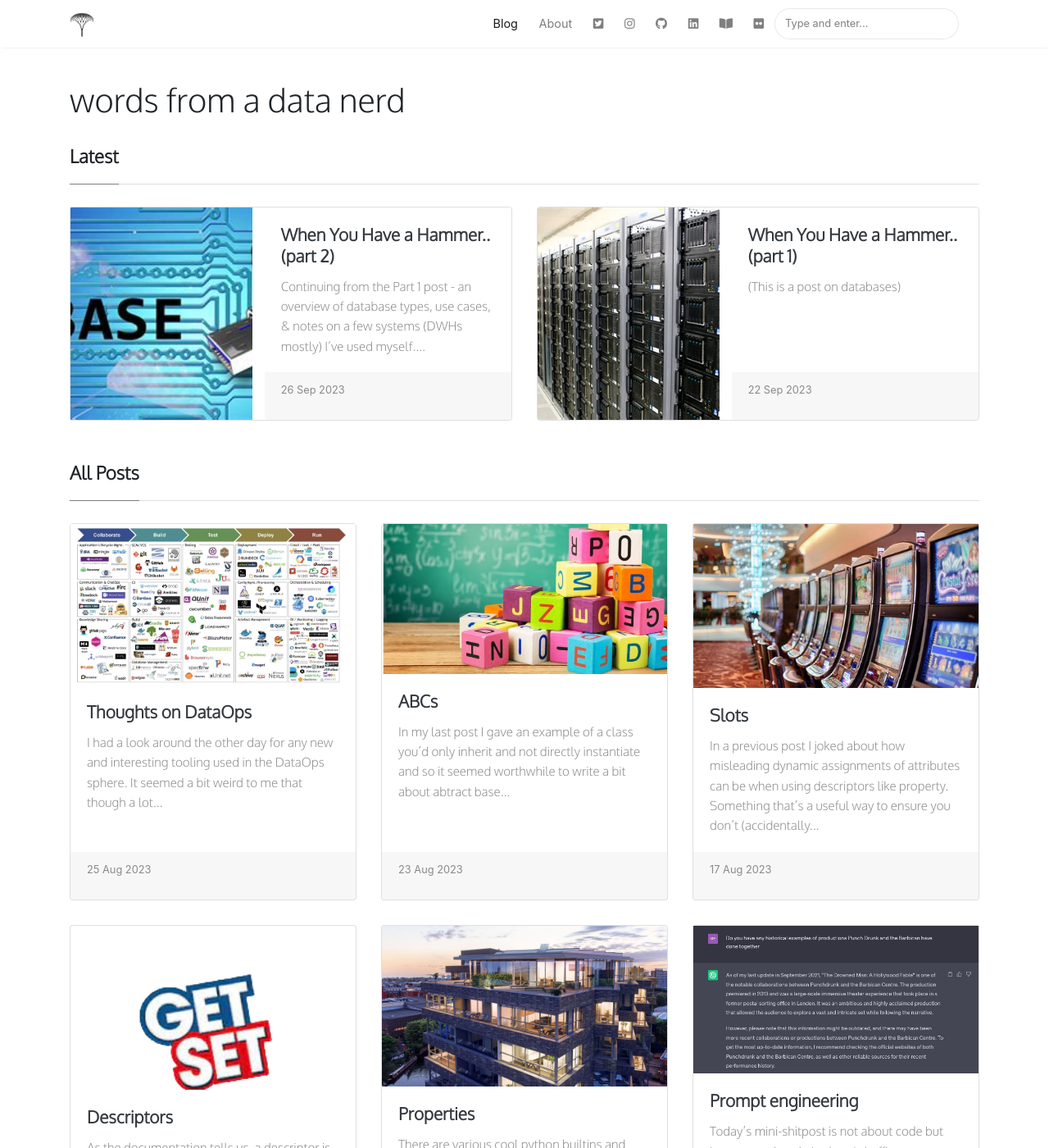
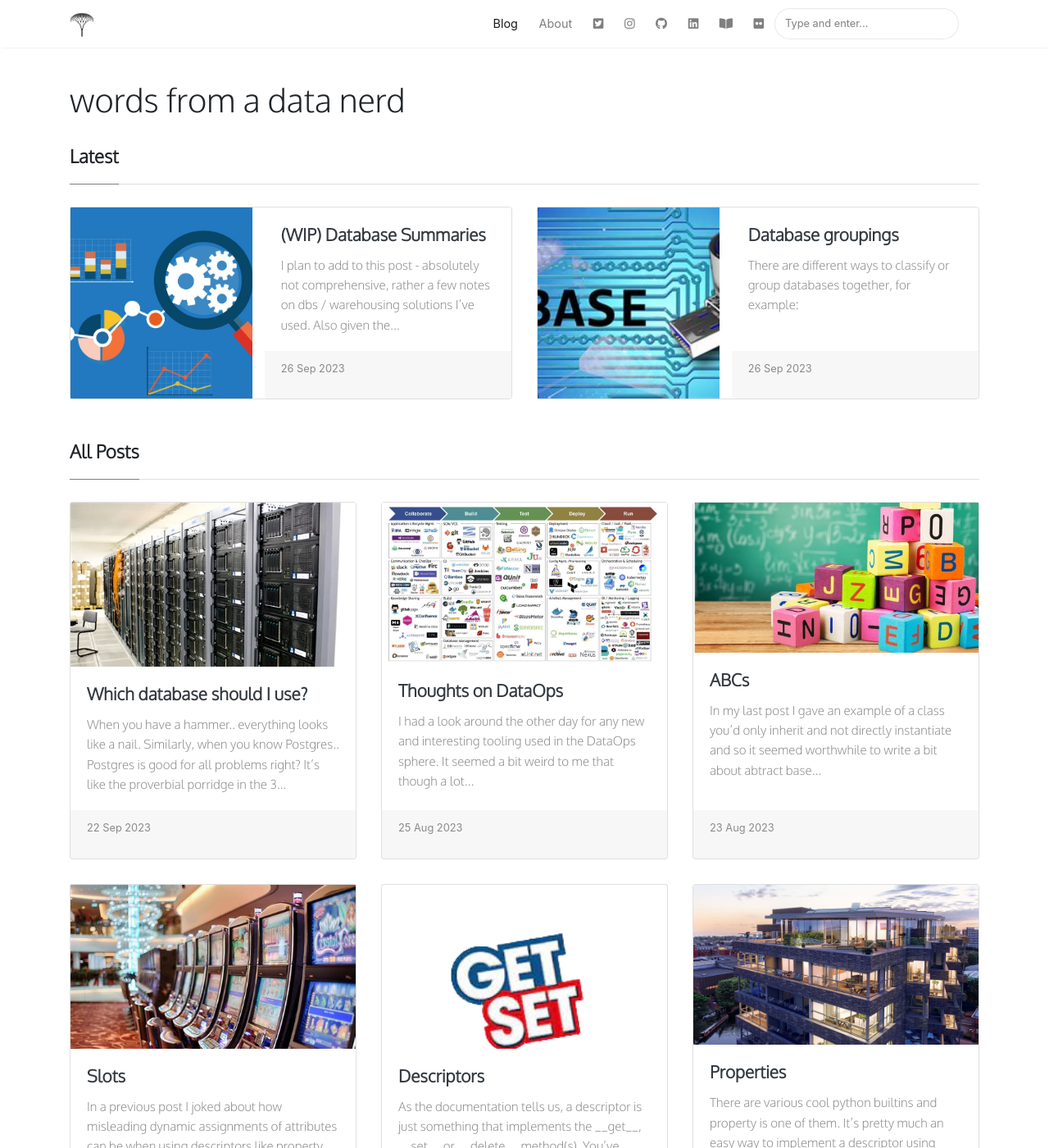
Before and after one commit to bolyche/bolyche.github.io, a Jekyll site: the page built from index.html, in a window 1280 px wide and 1400 px high. Shown: the whole window at 82% size. Built offline with Jekyll 4.4.1, drawn with Linux system fonts in a browser that asks for light colours; nearby versions of some CDN libraries; the list of posts is cut into pages by our own code; some of the changed lines change nothing that is shown; some of the changed text lies outside the part shown.

Commit message:
Update db post and split (#33)
* rename db posts and split 2->3

```diff
--- a/_posts/2023-09-22-When-You-Have-a-Hammer.md
+++ b/_posts/2023-09-22-Which-database-to-use.md
@@ -1,16 +1,14 @@
 ---
 layout: post
 date: 2023-09-22
-title: "When You Have a Hammer..(part 1)"
+title: "Which database should I use?"
 categories: [ shitpost, programming ]
 tags:
 description: "Choosing your database"
-featured: true
-hidden: true
+featured: false
+hidden: false
 image: assets/images/servers.jpg
 ---
-
-## (This is a post on databases)
 
 When you have a hammer.. everything looks like a nail. Similarly, when you know Postgres.. Postgres is good for all problems right? It's like the proverbial porridge in the 3 Bears childrens story. Not too hot, not too cold. Open source, scales well, many integrations, well maintained... What more could you possibly need?
 
--- /dev/null
+++ b/_posts/2023-09-26-Database-groupings.md
@@ -0,0 +1,63 @@
+---
+layout: post
+date: 2023-09-26
+title: "Database groupings"
+categories: [ shitpost, programming ]
+tags:
+description: "Choosing your database"
+featured: true
+hidden: true
+image: assets/images/dbs.jpg
+---
+
+There are different ways to classify or group databases together, for example:
+
+<style>
+table, th, td {
+   border: 2px solid white;
+   background-color: #a5a5a5a8;
+}
+</style>
+
+| Grouping | Types | Description |
+|----------|-------|-------------|
+| Processing Type | OLAP, OLTP, OLEP | Databases are optimised generally for specific types of workloads, as such this is one of the most important considerations |
+| Hosting | On Prem or Cloud | You might already have your backend or data with a particular cloud provider or hosting yourself on your local servers. Not all solutions are available everywhere - AWS for example has it's own databases for which it's optimised |
+| DB type | Relational no NoSQL (not only SQL) | This isn't an easy question because NoSQL holds a vast variety of databases to choose from
+
+<br>
+But these groupings don't necessarily tell us much.
+
+We might know that we need an OLTP database but the options are from there remain numerous. The same goes for cloud provider and NoSQL vs SQL.
+
+When you try to answer this question online often you'll get the "SQL vs NoSQL debate". To me, this feels like a slightly outdated way to consider databases.
+
+These days there is a wide and interesting variety of databases out there which can actually be _optimised_ for certain use cases - and that is very exciting.
+
+---------------
+
+### Database Types
+
+Some popular types include:
+
+| Database | Use case | Examples | Notes |
+|:---------|:---------|:---------|:------|
+| Relational | eCommerce, financial transactions, CRMs, PRMs | MariaDB, PostgreSQL, SQLite, Redshift, MySQL | Generally a great solution for applications generating structured, relational data |
+| Key-value | Caching (cookies), catalogs, gaming scoring, session management, ecommerce systems | DynamoDB, Redis, Memcached | Very lightweight, great for in-memory storage in sites on apps |
+| Document | Formats like JSON/BSON/XML, used for rapid development, content management, user profiles | MongoDB | Data queried together is often stored in the same document. Highly flexible, fast filtering of documents based on attributes, easy to change documents |
+| Column family | Network traffic analysis, large scale scientific data, search, wide scale trade management | Cassandra, BigTable | Good for big data distributed applications that require many concurrent writes & can tolerate short inconsistency |
+| Graph | Social networks, network management, product and service recommendations, fraud detection | Neo4J, Neptune, OrientDB | Establishes relationships between entities using nodes, edges and properties - Useful when you want to establish relationships between different users or systems, which in a traditional database would require many joins |
+| Time series | IoT, weather monitoring stations, Industrial telemetry, application logging or system performance | Prometheus, TimescaleDB | Heavily write-oriented for historical data keeping |
+| NewSQL | Similar to Relational but where horizontal scalability is required | CockroachDB, Couchbase | Typically CP (out of CAP), losing availability. Less flexible than popular relational dbs |
+
+<br>
+From the above, it becomes a bit simpler to make some small generalisation. For example:
+
+- Do you have absolutely ridiculous amounts of incremental timestamp data to record? -> Yes? -> Maybe a time series db is your friend
+- Do you frequently query the relationship between multiple independent entities? -> Yes? -> Maybe a nice graph DB? (Perhaps overlaid over a DB to process large volumes?)
+- Do you not know the structure of your data and need to rapidly prototype, but want to be able to parse and access all the key-values quickly? -> Yes? -> Okay so maybe a document DB?
+- Have you scaled past your PostgreSQL instance and desperately need horizontal scaling? -> Yes? -> Migrating to NewSQL might not be too bad
+- Do you need something to keep your web data for eCommerce basket flows? -> Yes? -> A beautiful key-value db for you then good Sir
+- How about a massive amount of concurrent writes are required for your worldwide shipping management? -> Sounds bad? -> It'll probably be okay with a nice column db
+
+I joke only a little here, because obviously the solution is not .. well, obvious. You'll likely find you need multiple solutions also to meet your business need.
--- /dev/null
+++ b/_posts/2023-09-26-WIP-DB-summaries.md
@@ -0,0 +1,76 @@
+---
+layout: post
+date: 2023-09-26
+title: "(WIP) Database Summaries"
+categories: [ shitpost, programming ]
+tags:
+description: "Database summaries / cheatsheet"
+featured: true
+hidden: true
+image: assets/images/db_summaries.jpg
+---
+
+I plan to add to this post - absolutely not comprehensive, rather a few notes on dbs / warehousing solutions I've used.
+Also given the pace of deleveopment at places like Snowflake, there's a distinct risk this page will be rapidly out of date 😂
+
+**Snowflake**
+
+- Snowflake is a data warehousing solution with a very pleasing UI
+- It can sit over different cloud providers
+- Separate storage and compute
+- Warehouse (compute) management can be problematic to understand query loading, but warehouse auto-timeouts are effective
+- Rich SQL, though no support (still?) for regex lookarounds or dynamic SQL
+- Can enable row, table, schema, db level security with hierarchical roles
+- Can use table constraints though these are largely for indicative purposes
+- Can use snowpipe + streams and tasks for data streams, though there is also the new Snowflake Streaming, enabling direct streaming into the DWH from sources such as Kafka
+- Time Travel & FailSafe allow for checking or restoring historical data at the time it was queried
+- Functions can be written in a few languages (python, javascript) and are easy to utilise, as are stored procedures; Unfortunately no triggers (when I last checked)
+- Dyanmic data masking to protect PII data is now a feature, but no clear integrations to auto-recognise problematic columns
+- Great python / snowpark features for data science
+
+
+**BigQuery**
+
+- Google Cloud Platform data warehousing solution
+- Optimal for OLAP on a larger scale
+- Optimised for denormalised or nested datasets
+- Works well on wide data; also well with long data which can be sharded or partitioned if needed (with auto-sharding on date possible)
+- Slow for joins and when using multiple tables
+- Inserts / deletes will operate on a similar timeframe for a few rows vs a few thousand
+- Can stream insert data via streaming API or use batching to speed up ingests
+- Caches query results
+- Fully managed service; storage and compute scale well without interference
+- Great integrations with services like Firebase, Google Analytics, Looker, Dataproc, Tableau
+- Exists in the GCP space of numerous integration connectors (Kafka, CouchDB, Redis, Redshift, etc)
+- Costing can be more tricky than in other systems
+
+
+**Redshift**
+
+- Amazon Web Services column oriented data warehousing solution
+- Can hold up to 16 PB of data on a cluster
+- Redshift spectrum allows simultaneous querying of structured and semistructured s3 data without loading directly into the cluster; equally data can be quickly loaded from DynamoDB or EMR
+- Downside of Spectrum is that it charges per scanned byte
+- Slower JDBC loads from other sources
+- Not really optimised for real-time; (can ingest streaming data via Kinesis and use materialised views which update); better for batching and hot/cold stores
+- Table Sort and Dist keys should be optimised (not automatically managed) which can be both a plus and a minus as engineers will need to know how the data will be used
+- Analyse and Explain commands can be extremely helpful for understanding the query performance, query plan and to plan the query queue; but the workload management (WLM) can be difficult
+- Problematic re concurrant usage; multitenancy access may limit the system, serialisation errors can be a problem
+- No checks for primary key constraints (when I used it)
+- Automatic re-sorting of table rows and reclaiming of space (vacuuming) is a plus
+- Materialised views appear to refresh on auto-vaccuuming which increases cost - is a minus
+- Dynamic data masking to protect PII data
+- Potential to integrate with AWS tooling to e.g. use Amazon Comprehend to recognise PII columns
+
+
+**Elasticsearch**
+
+- Distributed near-realtime JSON document search - can act as a NoSQL db but lacks distributed transactions
+- Shards can be replicable, with each node in a cluster able to host multiple shards whilst coordinating operations
+- Automatic rebalancing and rerouting is a plus, as is the effectiveness of their indexes
+- Kibana (often used with) effectively visualises the data
+- Multiple APIs available in difference languages such as PHP, Ruby, python
+- Can have problematic cluster restructuring or upgrading; equally large data volumes may need to be archived.. and restoring such indexes is a tricky procedure
+- Not easy to restucture or change your index
+- Not suited to relational data that will require joins between documents
+- Further info: [this is a good (though maybe old) link on it](https://www.datadoghq.com/blog/monitor-elasticsearch-performance-metrics/)
--- a/_posts/2023-09-26-When-You-Have-A-Hammer-2.md
+++ /dev/null
@@ -1,136 +0,0 @@
----
-layout: post
-date: 2023-09-26
-title: "When You Have a Hammer..(part 2)"
-categories: [ shitpost, programming ]
-tags:
-description: "Choosing your database"
-featured: true
-hidden: true
-image: assets/images/dbs.jpg
----
-
-Continuing from the Part 1 post - an overview of database types, use cases, & notes on a few systems (DWHs mostly) I've used myself.
-
-### Grouping Databases
-
-There are different ways to classify or group databases together, for example:
-
-<style>
-table, th, td {
-   border: 2px solid white;
-   background-color: #a5a5a5a8;
-}
-</style>
-
-| Grouping | Types | Description |
-|----------|-------|-------------|
-| Processing Type | OLAP, OLTP, OLEP | Databases are optimised generally for specific types of workloads, as such this is one of the most important considerations |
-| Hosting | On Prem or Cloud | You might already have your backend or data with a particular cloud provider or hosting yourself on your local servers. Not all solutions are available everywhere - AWS for example has it's own databases for which it's optimised |
-| DB type | Relational no NoSQL (not only SQL) | This isn't an easy question because NoSQL holds a vast variety of databases to choose from
-
-<br>
-But these groupings don't necessarily tell us much.
-
-We might know that we need an OLTP database but the options are from there remain numerous. The same goes for cloud provider and NoSQL vs SQL.
-
-When you try to answer this question online often you'll get the "SQL vs NoSQL debate". To me, this feels like a slightly outdated way to consider databases.
-
-These days there is a wide and interesting variety of databases out there which can actually be _optimised_ for certain use cases - and that is very exciting.
-
----------------
-
-### Database Types
-
-Some popular types include:
-
-| Database | Use case | Examples | Notes |
-|:---------|:---------|:---------|:------|
-| Relational | eCommerce, financial transactions, CRMs, PRMs | MariaDB, PostgreSQL, SQLite, Redshift, MySQL | Generally a great solution for applications generating structured, relational data |
-| Key-value | Caching (cookies), catalogs, gaming scoring, session management, ecommerce systems | DynamoDB, Redis, Memcached | Very lightweight, great for in-memory storage in sites on apps |
-| Document | Formats like JSON/BSON/XML, used for rapid development, content management, user profiles | MongoDB | Data queried together is often stored in the same document. Highly flexible, fast filtering of documents based on attributes, easy to change documents |
-| Column family | Network traffic analysis, large scale scientific data, search, wide scale trade management | Cassandra, BigTable | Good for big data distributed applications that require many concurrent writes & can tolerate short inconsistency |
-| Graph | Social networks, network management, product and service recommendations, fraud detection | Neo4J, Neptune, OrientDB | Establishes relationships between entities using nodes, edges and properties - Useful when you want to establish relationships between different users or systems, which in a traditional database would require many joins |
-| Time series | IoT, weather monitoring stations, Industrial telemetry, application logging or system performance | Prometheus, TimescaleDB | Heavily write-oriented for historical data keeping |
-| NewSQL | Similar to Relational but where horizontal scalability is required | CockroachDB, Couchbase | Typically CP (out of CAP), losing availability. Less flexible than popular relational dbs |
-
-<br>
-From the above, it becomes a bit simpler to make some small generalisation. For example:
-
-- Do you have absolutely ridiculous amounts of incremental timestamp data to record? -> Yes? -> Maybe a time series db is your friend
-- Do you frequently query the relationship between multiple independent entities? -> Yes? -> Maybe a nice graph DB? (Perhaps overlaid over a DB to process large volumes?)
-- Do you not know the structure of your data and need to rapidly prototype, but want to be able to parse and access all the key-values quickly? -> Yes? -> Okay so maybe a document DB?
-- Have you scaled past your PostgreSQL instance and desperately need horizontal scaling? -> Yes? -> Migrating to NewSQL might not be too bad
-- Do you need something to keep your web data for eCommerce basket flows? -> Yes? -> A beautiful key-value db for you then good Sir
-- How about a massive amount of concurrent writes are required for your worldwide shipping management? -> Sounds bad? -> It'll probably be okay with a nice column db
-
-I joke only a little here, because obviously the solution is not .. well, obvious. You'll likely find you need multiple solutions also to meet your business need.
-
-
----------------
-
-### A few I'm familiar with
-
-I might expand this post or even move it to another page, but for the present, here's a small overview from me for some of the systems I've used
-
-**Snowflake**
-
-- Snowflake is a data warehousing solution with a very pleasing UI
-- It can sit over different cloud providers
-- Separate storage and compute
-- Warehouse (compute) management can be problematic to understand query loading, but warehouse auto-timeouts are effective
-- Rich SQL, though no support (still?) for regex lookarounds or dyanmic SQL
-- Can enable row, table, schema, db level security with hierarchical roles
-- Can use table constraints though these are largely for indicative purposes
-- Can use snowpipe + streams and tasks for data streams, though there is also the new Snowflake Streaming, enabling direct streaming into the DWH from sources such as Kafka
-- Time Travel & FailSafe allow for checking or restoring historical data at the time it was queried
-- Functions can be written in a few languages (python, javascript) and are easy to utilise, as are stored procedures; Unfortunately no triggers
-- Dyanmic data masking to protect PII data is now a feature, but no clear integrations to auto-recognise problematic columns
-- Great python / snowpark features for data science
-
-
-**BigQuery**
-
-- Google Cloud Platform data warehousing solution
-- Optimal for OLAP on a larger scale
-- Optimised for denormalised or nested datasets
-- Works well on wide data; also well with long data which can be sharded or partitioned if needed (with auto-sharding on date possible)
-- Slow for joins and when using multiple tables
-- Inserts / deletes will operate on a similar timeframe for a few rows vs a few thousand
-- Can stream insert data via streaming API or use batching to speed up ingests
-- Caches query results
-- Fully managed service; storage and compute scale well without interference
-- Great integrations with services like Firebase, Google Analytics, Looker, Dataproc, Tableau
-- Exists in the GCP space of numerous integration connectors (Kafka, CouchDB, Redis, Redshift, etc)
-- Costing can be more tricky than in other systems
-
-
-**Redshift**
-
-- Amazon Web Services column oriented data warehousing solution
-- Can hold up to 16 PB of data on a cluster
-- Redshift spectrum allows simultaneous querying of structured and semistructured s3 data without loading directly into the cluster; equally data can be quickly loaded from DynamoDB or EMR
-- Downside of Spectrum is that it charges per scanned byte
-- Slower JDBC loads from other sources
-- Not really optimised for real-time; (can ingest streaming data via Kinesis and use materialised views which update); better for batching and hot/cold stores
-- Table Sort and Dist keys should be optimised (not automatically managed) which can be both a plus and a minus as engineers will need to know how the data will be used
-- Analyse and Explain commands can be extremely helpful for understanding the query performance, query plan and to plan the query queue; but the workload management (WLM) can be difficult
-- Problematic re concurrant usage; multitenancy access may limit the system, serialisation errors can be a problem
-- No checks for primary key constraints
-- Automatic re-sorting of table rows and reclaiming of space (vacuuming)
-- Materialised views appear to refresh on auto-vaccuuming which increases cost
-- Dynamic data masking to protect PII data
-- Potential to integrate with AWS tooling to e.g. use Amazon Comprehend to recognise PII columns
-
-
-**Elasticsearch**
-
-- Distributed near-realtime JSON document search - can act as a NoSQL db but lacks distributed transactions
-- Shards can be replicable, with each node in a cluster able to host multiple shards whilst coordinating operations
-- Automatic rebalancing and rerouting is a plus, as is the effectiveness of their indexes
-- Kibana (often used with) effectively visualises the data
-- Multiple APIs available in difference languages such as PHP, Ruby, python
-- Can have problematic cluster restructuring or upgrading; equally large data volumes may need to be archived and restoring such indexes is a tricky procedure
-- Not easy to restucture or change your index
-- Not suited to relational data that will require joins between documents
-- Further info: [this is a good (though maybe old) link on it](https://www.datadoghq.com/blog/monitor-elasticsearch-performance-metrics/)
```
Also changed, not shown: assets/images/db_summaries.jpg (added).
